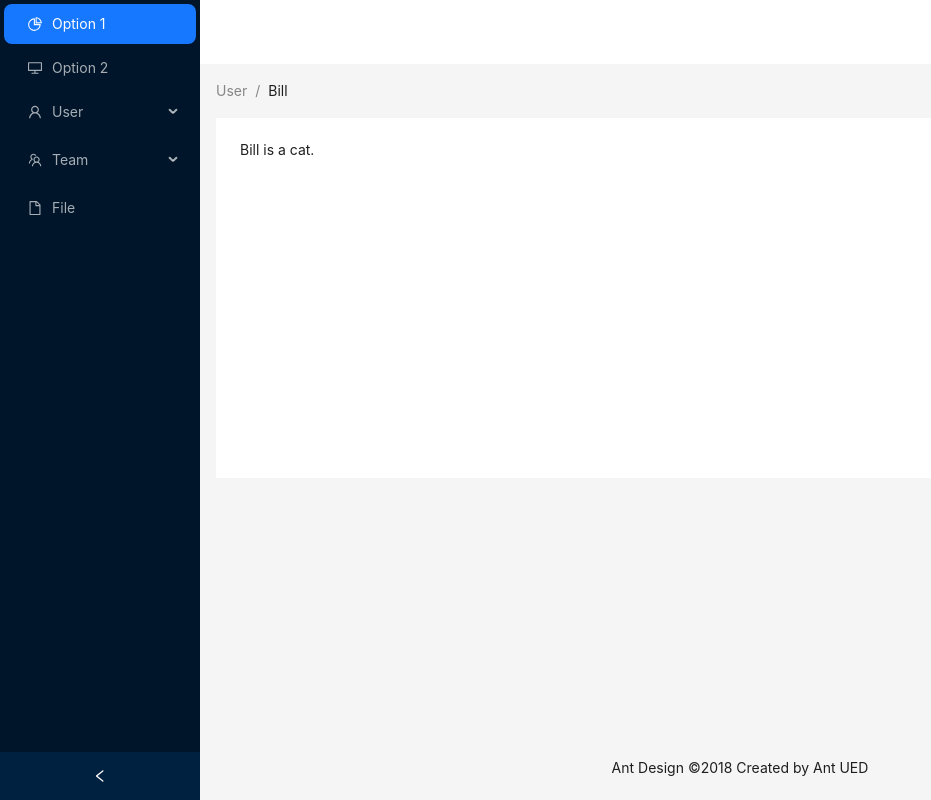
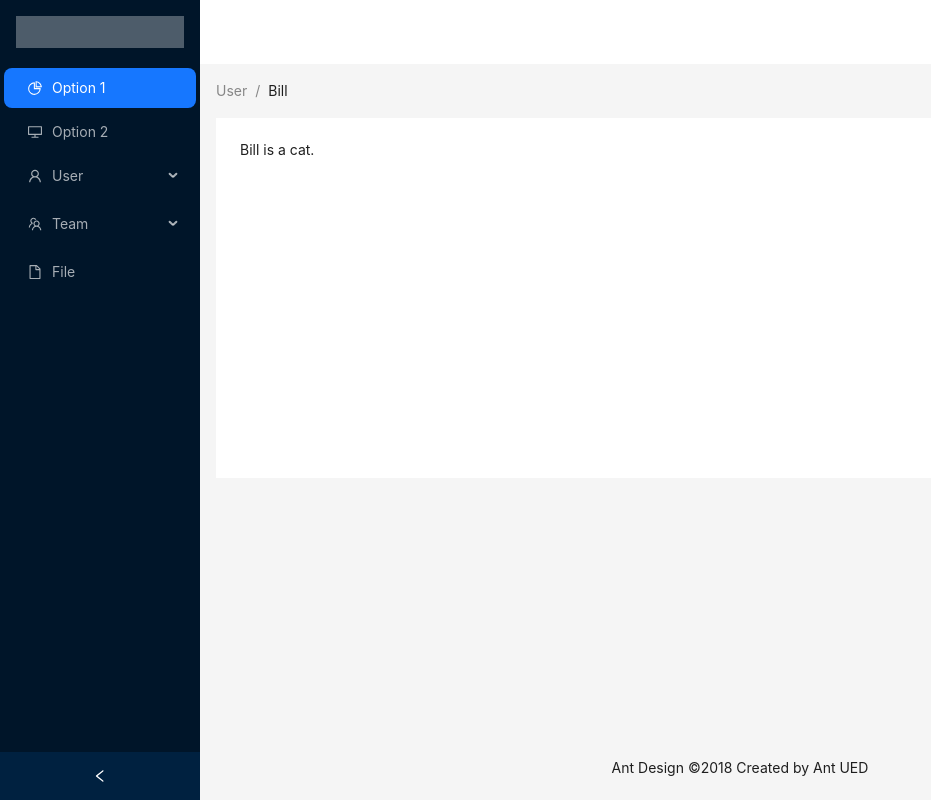
Before and after one commit to B022MC/moonlight_admin, a Vue app: page /#/home in a window 1280 px wide. Shown: the whole page, without its empty margins (0-931 px from the left). Built offline with nearby package versions, Linux system fonts and the light colour scheme.

Commit message:
feat:  重构首页显示 使用ant design vue

```diff
--- a/src/layout/sider/sider.vue
+++ b/src/layout/sider/sider.vue
@@ -55,3 +55,10 @@ import {ref} from "vue";
 
 const selectedKeys = ref<string[]>(['1']);
 </script>
+<style>
+.logo {
+  height: 32px;
+  margin: 16px;
+  background: rgba(255, 255, 255, 0.3);
+}
+</style>
--- a/src/view/Home/Home.vue
+++ b/src/view/Home/Home.vue
@@ -11,12 +11,6 @@ import a_sider from '../../layout/sider/sider.vue'
 const collapsed = ref<boolean>(false);
 </script>
 <style scoped>
-#components-layout-demo-side .logo {
-  height: 32px;
-  margin: 16px;
-  background: rgba(255, 255, 255, 0.3);
-}
-
 .site-layout .site-layout-background {
   background: #fff;
 }
```
